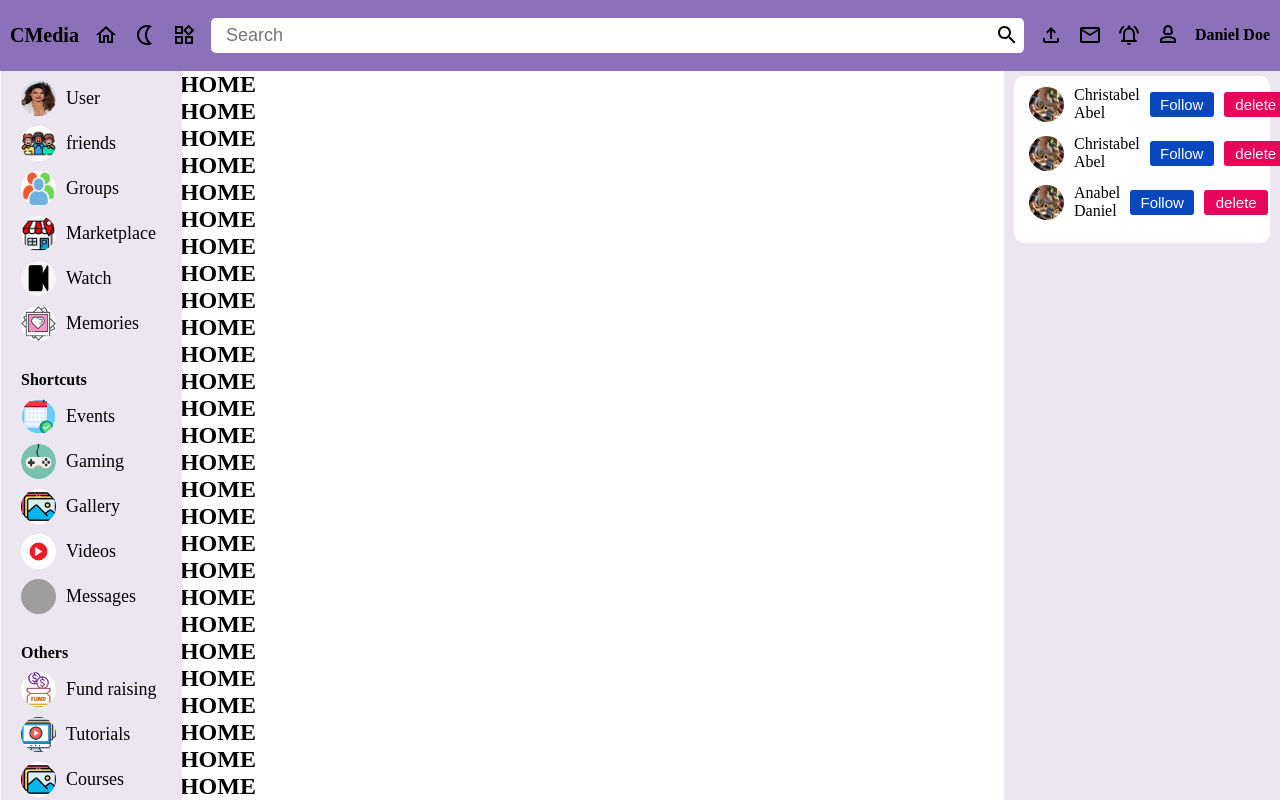
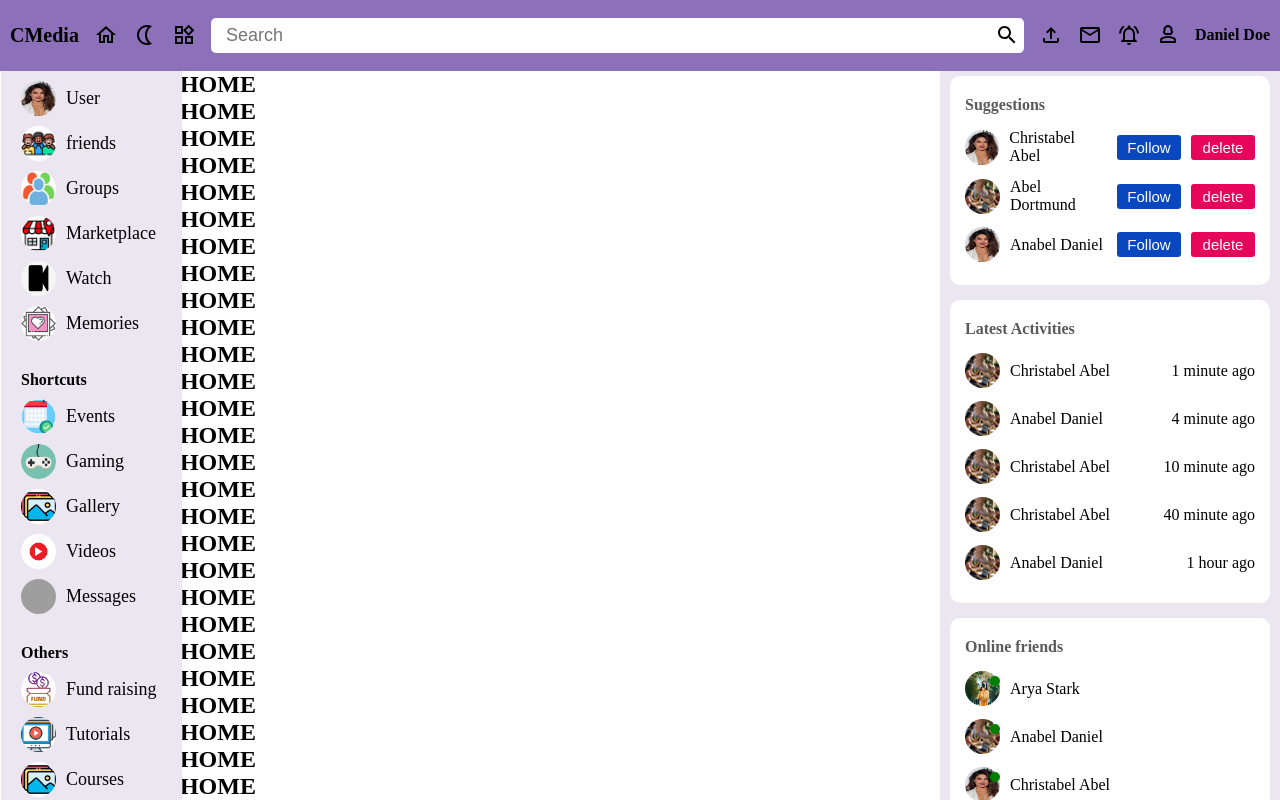
Before and after one commit to Chinweike99/Mini-React-Projects, a React (Create React App) app in the folder 0.5chat_app/: page / in a window 1280 px wide. Shown: the top 800 px of the page. Built offline with nearby package versions, Linux system fonts and the light colour scheme; grey boxes are pictures that could not be loaded.

Commit message:
Rightbar updated

```diff
--- a/0.5chat_app/src/Components/Rightbar/RightBar.css
+++ b/0.5chat_app/src/Components/Rightbar/RightBar.css
@@ -13,20 +13,32 @@
     overflow-y: auto;
     overflow-x: hidden;
     background: #ece6f1 ;
-    width: 20%;
+    width: 25%;
     padding: 5px 10px;
     height: 100%;
     position: fixed;
     right: 0;
 
+
     &::-webkit-scrollbar{
         display: none;
     }
+}
+
+.rightBar .mainContainer{
+    margin-bottom: 90px;
+}
+
+.rightMain h4{
+    margin: 10px auto;
+    margin-bottom: 15px;
+    color: #5a5a5a;
 }
 .rightBar .topDiv{
     background: #fff;
     padding: 10px 15px;
     border-radius: 10px;
+    margin-bottom: 15px;
 }
 .rightBar .topDiv .content img{
     width: 35px;
@@ -39,6 +51,7 @@
     justify-content: space-between;
     margin-bottom: 13px;
     gap: 10px;
+    position: relative;
 }
 .rightBar .topDiv .content div{
     display: flex;
@@ -55,3 +68,14 @@
     background: rgb(141, 112, 186);
     color: #fff;
 }
+
+/* BOTTOM STYLE */
+.content .online{
+    height: 10px;
+    width: 10px;
+    border-radius: 50%;
+    background: green;
+    position: absolute;
+    top: 5px;
+    left: 25px;
+}
--- a/0.5chat_app/src/Components/Rightbar/RightBar.jsx
+++ b/0.5chat_app/src/Components/Rightbar/RightBar.jsx
@@ -1,17 +1,20 @@
 import React from 'react'
 import './RightBar.css'
-import { rightTop } from '../../images'
+import { rightTop, rightMid, rightBottom } from '../../images'
 
 export const RightBar = ({backColor}) => {
   return (
     <div className='rightBar' style={{background: backColor? "#ece6f1": "rgb(141, 112, 186)"}}>
+      <div className='mainContainer'>
       <div className='topDiv'>
+        <div className='rightMain'>
+          <h4>Suggestions</h4>
           {rightTop.map((item, index) => {
             return(
               <div className="content" key={index}>
                 <div className=''>
                   <img src={item.src} alt="" />
-                <label htmlFor="">{item.label}</label>
+                  <label>{item.label}</label>
                 </div>
                 <div>
                   <button style={{color: backColor? "#fff" : "#fff", background: backColor? "rgb(8, 71, 190)": "rgb(141, 112, 186)"}}>Follow</button>
@@ -22,5 +25,48 @@ export const RightBar = ({backColor}) => {
           })}
           </div>
         </div>
+
+      {/* MIDDLE SECTION */}
+      <div className='topDiv'>
+        <div className='rightMain'>
+          <h4>Latest Activities</h4>
+          {rightMid.map((item, index) => {
+            return(
+              <div className="content" key={index}>
+                <div className=''>
+                  <img src={item.src} alt="" />
+                  <label>{item.label}</label>
+                </div>
+                <div>
+                  <p>{item.time}</p>
+                </div>
+              </div>
+            )
+          })}
+          </div>
+        </div>
+
+          {/* BOTTOM */}
+      <div className='topDiv'>
+        <div className='rightMain'>
+          <h4>Online friends</h4>
+          {rightBottom.map((item, index) => {
+            return(
+              <div className="content" key={index}>
+                <div className=''>
+                  <img src={item.src} alt="" />
+                  <label>{item.label}</label>
+                </div>
+                <div className='online'>
+
+                </div>
+              </div>
+            )
+          })}
+          </div>
+        </div>
+
+        </div>
+    </div>
   )
 }
--- a/0.5chat_app/src/assets/assets.js
+++ b/0.5chat_app/src/assets/assets.js
@@ -19,10 +19,13 @@ import messages from './messages.jpeg'
 import videos from './videos.png'
 import watch from './watch.jpeg'
 import tutorials from './tutorials.png'
+import image6 from './image6.jpg'
+import images1 from './images1.jpg'
+import img1 from './img1.jpg'
 
 const assets = {
     courses,
-    events,
+    events,image6, images1, img1,
     friends, fund, Gallery, gaming, group, market, memories,messages,videos, watch,tutorials,
     image1,
     image4,
--- a/0.5chat_app/src/images.js
+++ b/0.5chat_app/src/images.js
@@ -26,7 +26,26 @@ export const bottomSec = [
 // RIGHT BAR
 
 export const rightTop = [
-    {src: `${assets.image1}`, label: "Christabel Abel"},
-    {src: `${assets.image1}`, label: "Christabel Abel"},
+    {src: `${assets.image4}`, label: "Christabel Abel"},
+    {src: `${assets.image1}`, label: "Abel Dortmund"},
+    {src: `${assets.image4}`, label: "Anabel Daniel"},
+];
+export const rightMid = [
+    {src: `${assets.image1}`, label: "Christabel Abel", time: "1 minute ago"},
+    {src: `${assets.image1}`, label: "Anabel Daniel", time: "4 minute ago"},
+    {src: `${assets.image1}`, label: "Christabel Abel", time: "10 minute ago"},
+    {src: `${assets.image1}`, label: "Christabel Abel", time: "40 minute ago"},
+    {src: `${assets.image1}`, label: "Anabel Daniel", time: "1 hour ago"},
+];
+export const rightBottom = [
+    {src: `${assets.img1}`, label: "Arya Stark"},
     {src: `${assets.image1}`, label: "Anabel Daniel"},
+    {src: `${assets.image4}`, label: "Christabel Abel"},
+    {src: `${assets.image6}`, label: "John Snow"},
+    {src: `${assets.images1}`, label: "Khalisee"},
+    {src: `${assets.image1}`, label: "Sansa Start"},
+    {src: `${assets.image4}`, label: "Dwarf Lanester"},
+    {src: `${assets.img1}`, label: "Sassy Laniester"},
+    {src: `${assets.image1}`, label: "No One"},
+    {src: `${assets.image6}`, label: "Anabel Daniel"},
 ];
```
Lines whose indentation alone changed are shown as unchanged.
